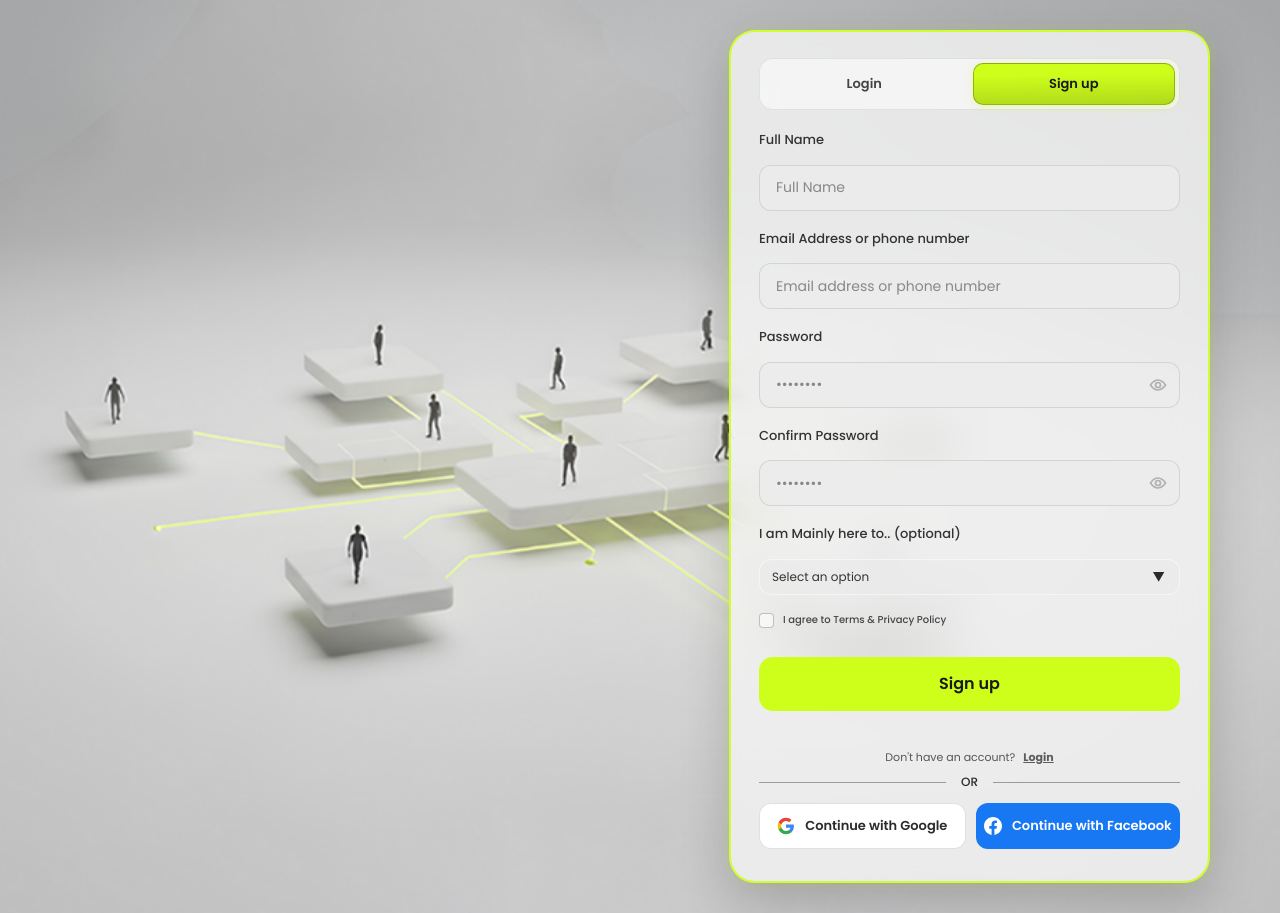
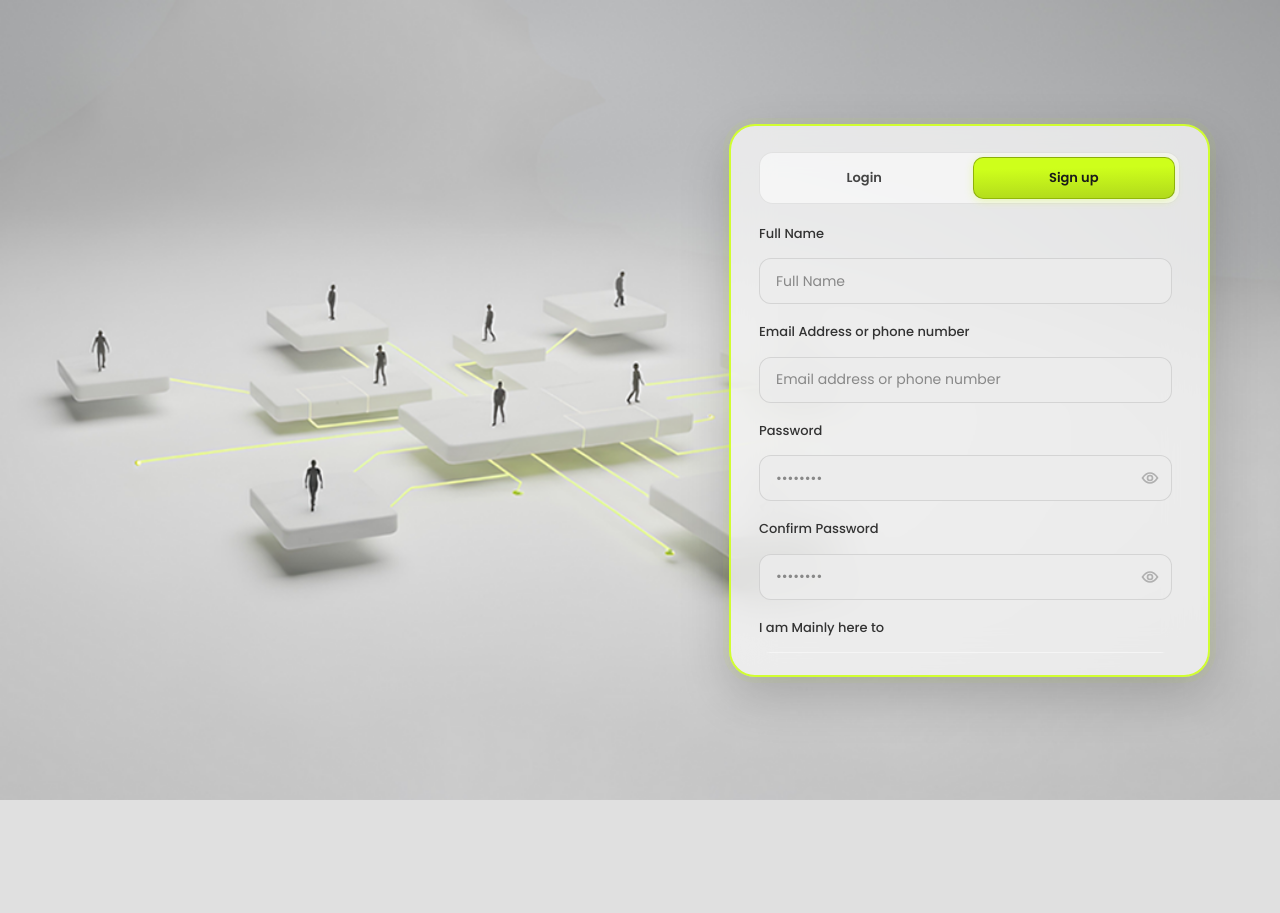
Before and after one commit to milanKUN/ultrahustle_new, a React (Vite) app: page /signup in a window 1280 px wide. After the commit the page ends 800 px from the top, so only its background shows below. Built offline with nearby package versions, Linux system fonts and the light colour scheme.

Commit message:
update from collaborator

```diff
--- a/src/features/auth/pages/DesktopSignup.css
+++ b/src/features/auth/pages/DesktopSignup.css
@@ -1,4 +1,32 @@
 @import "./DesktopLogin.css";
+
+/* ✅ Global Neon Theme for Signup */
+.desktop-login-container.signup-mode * {
+  scrollbar-width: thin;
+  scrollbar-color: #CEFF1B rgba(0, 0, 0, 0.05);
+}
+
+.desktop-login-container.signup-mode ::selection {
+  background: #CEFF1B !important;
+  color: #1a1a1a !important;
+}
+
+/* ✅ Webkit scrollbar (Chrome/Edge/Safari) */
+.desktop-login-container.signup-mode ::-webkit-scrollbar {
+  width: 8px !important;
+}
+
+.desktop-login-container.signup-mode ::-webkit-scrollbar-thumb {
+  background: #CEFF1B !important;
+  border-radius: 10px !important;
+  border: 2px solid transparent !important;
+  background-clip: padding-box !important;
+}
+
+.desktop-login-container.signup-mode ::-webkit-scrollbar-track {
+  background: rgba(0, 0, 0, 0.05) !important;
+  border-radius: 10px !important;
+}
 
 /* ================================
    Desktop Signup - FULL FIX
@@ -11,24 +39,40 @@
 .signup-card-glass {
   width: 481px !important;
   /* ✅ Match Login Card */
+  height: 553px !important;
+  /* ✅ Match Login Card Exact Height */
   padding: 26px 28px 22px !important;
   /* ✅ Match Login Card Padding */
   margin: 0 !important;
-
-  /* Height / visibility */
-  min-height: fit-content;
-  height: auto !important;
-  max-height: 90vh;
-  overflow-y: auto;
+  overflow: hidden !important;
+  /* ✅ Card itself doesn't scroll */
 
   display: flex;
   flex-direction: column;
 }
 
+/* ✅ Only the form inside scrolls */
+.signup-card-glass form {
+  flex: 1;
+  overflow-y: auto;
+  overflow-x: hidden;
+  padding-right: 8px;
+  /* Space for scrollbar */
+}
+
 /* Right-alignment overrides for Signup mode */
 .desktop-login-container.signup-mode {
+  height: 100vh !important;
+  /* ✅ Prevent page scroll */
+  overflow: hidden !important;
+  /* ✅ Only card scrolls */
   justify-content: flex-end !important;
   padding: 0 70px !important;
+}
+
+.desktop-login-container.signup-mode .desktop-login-bg img {
+  object-position: left center !important;
+  /* ✅ Match Login Exactly */
 }
 
 .desktop-login-container.signup-mode .desktop-login-content {
@@ -81,10 +125,97 @@
 }
 
 .form-select-desktop:focus {
-  outline: none;
+  outline: none !important;
   background-color: rgba(235, 235, 235, 0.9);
-  border-color: #CEFF1B;
+  border-color: #CEFF1B !important;
+  box-shadow: 0 0 0 4px rgba(206, 255, 27, 0.25) !important;
+
 }
+
+/* ===== Custom Role Select ===== */
+.custom-select {
+  position: relative;
+  width: 100%;
+}
+
+.selected-option {
+  height: 36px;
+  display: flex;
+  align-items: center;
+  justify-content: space-between;
+
+  padding: 0 14px;
+  border-radius: 12px;
+
+  background: rgba(235, 235, 235, 0.6);
+  border: 1px solid rgba(255, 255, 255, 0.5);
+  color: #2b2b2b;
+
+  cursor: pointer;
+  transition: 0.25s ease;
+}
+
+
+
+
+
+.arrow {
+  font-size: 12px;
+  color: #2b2b2b;
+  transition: 0.25s ease;
+}
+
+.selected-option.open .arrow {
+  transform: rotate(180deg);
+  color: #CEFF1B;
+  text-shadow: 0 0 6px rgba(206, 255, 27, 0.8);
+}
+
+/* Dropdown */
+.options-list {
+  position: absolute;
+  top: calc(100% + 8px);
+  left: 0;
+  width: 100%;
+  list-style: none;
+  margin: 0;
+  padding: 6px;
+  background: #F2F2F2;
+  border: 1px solid rgba(206, 255, 27, 0.35);
+  border-radius: 0px;
+  backdrop-filter: blur(10px);
+  -webkit-backdrop-filter: blur(10px);
+  box-shadow: 0 16px 40px rgba(0, 0, 0, 0.12);
+  z-index: 9999;
+}
+
+.selected-option {
+  font-size: 12px;
+}
+
+.options-list {
+  font-size: 12px;
+}
+
+.options-list li {
+  padding: 10px 12px;
+  cursor: pointer;
+  transition: 0.2s ease;
+  color: #111;
+}
+
+.options-list li:hover {
+  background: #CEFF1B;
+  box-shadow: 0 0 0 3px rgba(206, 255, 27, 0.18);
+}
+
+.options-list li.active {
+  background: #CEFF1B;
+  font-weight: 600;
+}
+
+
+
 
 /* ===== Checkbox ===== */
 .checkbox-group {
@@ -273,17 +404,19 @@
 }
 
 /* ===== Optional: Nice compact scrollbar (Chrome/Edge) ===== */
-.signup-card-glass::-webkit-scrollbar {
-  width: 6px;
+/* ✅ Form custom scrollbar - ensure it shows */
+.signup-card-glass form::-webkit-scrollbar {
+  width: 8px !important;
 }
 
-.signup-card-glass::-webkit-scrollbar-thumb {
-  background: rgba(0, 0, 0, 0.18);
-  border-radius: 8px;
+.signup-card-glass form::-webkit-scrollbar-thumb {
+  background: #CEFF1B !important;
+  border-radius: 10px !important;
 }
 
-.signup-card-glass::-webkit-scrollbar-track {
-  background: transparent;
+.signup-card-glass form::-webkit-scrollbar-track {
+  background: rgba(0, 0, 0, 0.05) !important;
+  border-radius: 10px !important;
 }
 
 /* ================================
--- a/src/features/auth/pages/DesktopSignup.jsx
+++ b/src/features/auth/pages/DesktopSignup.jsx
@@ -1,31 +1,32 @@
-import React, { useState } from 'react';
-import { useNavigate, Link } from 'react-router-dom';
+import React, { useEffect, useMemo, useRef, useState } from "react";
+import { useNavigate } from "react-router-dom";
 import "../pages/DesktopLogin.css";
 import "../pages/DesktopSignup.css";
-import desktopBg from '/desktop-bg.png';
+import desktopBg from "/desktop-bg.png";
 
 const DesktopSignup = () => {
   const navigate = useNavigate();
+
   const [showPassword, setShowPassword] = useState(false);
   const [showConfirmPassword, setShowConfirmPassword] = useState(false);
   const [showPasswordTooltip, setShowPasswordTooltip] = useState(false);
 
   const [formData, setFormData] = useState({
-    fullName: '',
-    email: '',
-    password: '',
-    confirmPassword: '',
-    role: '',
-    agreedToTerms: false
+    fullName: "",
+    email: "",
+    password: "",
+    confirmPassword: "",
+    role: "",
+    agreedToTerms: false,
   });
 
-  // Password Validation State
+  // ✅ Password Validation State
   const [passwordCriteria, setPasswordCriteria] = useState({
     length: false,
     special: false,
     upper: false,
     lower: false,
-    number: false
+    number: false,
   });
 
   const validatePassword = (pass) => {
@@ -34,28 +35,68 @@ const DesktopSignup = () => {
       special: /[!@#$%^&*(),.?":{}|<>]/.test(pass),
       upper: /[A-Z]/.test(pass),
       lower: /[a-z]/.test(pass),
-      number: /[0-9]/.test(pass)
+      number: /[0-9]/.test(pass),
     });
   };
 
   const handleInputChange = (e) => {
     const { name, value, type, checked } = e.target;
-    const newValue = type === 'checkbox' ? checked : value;
+    const newValue = type === "checkbox" ? checked : value;
 
-    if (name === 'password') {
-      validatePassword(newValue);
-    }
+    if (name === "password") validatePassword(newValue);
 
-    setFormData(prev => ({
+    setFormData((prev) => ({
       ...prev,
-      [name]: newValue
+      [name]: newValue,
     }));
   };
 
+  // ✅ Custom Role Select (FULL FIX)
+  const [isOpen, setIsOpen] = useState(false);
+  const selectRef = useRef(null);
+
+  const options = useMemo(
+    () => [
+      { value: "freelancer", label: "Find Work" },
+      { value: "client", label: "Hire Talent" },
+    ],
+    [],
+  );
+
+  const selectedLabel =
+    options.find((opt) => opt.value === formData.role)?.label ||
+    "Select an option";
+
+  const handleSelect = (value) => {
+    setFormData((prev) => ({ ...prev, role: value }));
+    setIsOpen(false);
+  };
+
+  // ✅ Close dropdown on outside click + ESC
+  useEffect(() => {
+    const onMouseDown = (e) => {
+      if (selectRef.current && !selectRef.current.contains(e.target)) {
+        setIsOpen(false);
+      }
+    };
+
+    const onKeyDown = (e) => {
+      if (e.key === "Escape") setIsOpen(false);
+    };
+
+    document.addEventListener("mousedown", onMouseDown);
+    document.addEventListener("keydown", onKeyDown);
+
+    return () => {
+      document.removeEventListener("mousedown", onMouseDown);
+      document.removeEventListener("keydown", onKeyDown);
+    };
+  }, []);
+
   const handleSubmit = (e) => {
     e.preventDefault();
-    console.log('Signup Form submitted:', formData);
-    navigate('/desktop-email-verification');
+    console.log("Signup Form submitted:", formData);
+    navigate("/desktop-email-verification");
   };
 
   return (
@@ -67,23 +108,20 @@ const DesktopSignup = () => {
 
       {/* Main Content Area */}
       <div className="desktop-login-content">
-
         {/* Signup Form Card */}
         <div className="login-card-glass signup-card-glass">
-
           {/* Tab Switcher */}
           <div className="desktop-tab-switcher">
-            <button
-              className="tab-btn"
-              onClick={() => navigate('/login')}
-            >
+            <button className="tab-btn" type="button" onClick={() => navigate("/login")}>
               Login
             </button>
-            <button className="tab-btn active">Sign up</button>
+            <button className="tab-btn active" type="button">
+              Sign up
+            </button>
           </div>
 
           <form onSubmit={handleSubmit}>
-            {/* Full Name Field */}
+            {/* Full Name */}
             <div className="form-group">
               <label htmlFor="fullName">Full Name</label>
               <div className="input-wrapper">
@@ -98,7 +136,7 @@ const DesktopSignup = () => {
               </div>
             </div>
 
-            {/* Email Field */}
+            {/* Email */}
             <div className="form-group">
               <label htmlFor="email">Email Address or phone number</label>
               <div className="input-wrapper">
@@ -113,12 +151,12 @@ const DesktopSignup = () => {
               </div>
             </div>
 
-            {/* Password Field */}
-            <div className="form-group" style={{ position: 'relative' }}>
+            {/* Password */}
+            <div className="form-group" style={{ position: "relative" }}>
               <label htmlFor="password">Password</label>
               <div className="input-wrapper">
                 <input
-                  type={showPassword ? 'text' : 'password'}
+                  type={showPassword ? "text" : "password"}
                   id="password"
                   name="password"
                   placeholder="••••••••"
@@ -130,37 +168,52 @@ const DesktopSignup = () => {
                 <button
                   type="button"
                   className="input-icon"
-                  onClick={() => setShowPassword(!showPassword)}
+                  onClick={() => setShowPassword((v) => !v)}
+                  aria-label="Toggle password visibility"
                 >
-                  <svg width="20" height="20" viewBox="0 0 24 24" fill="none" xmlns="http://www.w3.org/2000/svg">
+                  <svg width="20" height="20" viewBox="0 0 24 24" fill="none">
                     <circle cx="12" cy="12" r="3" stroke="#888" strokeWidth="2" />
-                    <path d="M21 12C21 12 16.9706 18 12 18C7.02944 18 3 12 3 12C3 12 7.02944 6 12 6C16.9706 6 21 12 21 12Z" stroke="#888" strokeWidth="2" />
+                    <path
+                      d="M21 12C21 12 16.9706 18 12 18C7.02944 18 3 12 3 12C3 12 7.02944 6 12 6C16.9706 6 21 12 21 12Z"
+                      stroke="#888"
+                      strokeWidth="2"
+                    />
                   </svg>
                 </button>
               </div>
 
-              {/* Password Validation Tooltip */}
+              {/* Password Tooltip */}
               {showPasswordTooltip && (
                 <div className="desktop-password-tooltip">
                   <div className="tooltip-arrow"></div>
                   <h4>Your Password must contain:</h4>
                   <ul>
-                    <li className={!formData.password ? '' : (passwordCriteria.length ? 'valid' : 'invalid')}>At least 8 Characters</li>
-                    <li className={!formData.password ? '' : (passwordCriteria.special ? 'valid' : 'invalid')}>Special Character (eg. !@#$%&*)</li>
-                    <li className={!formData.password ? '' : (passwordCriteria.upper ? 'valid' : 'invalid')}>At least one upper case letter (A-Z)</li>
-                    <li className={!formData.password ? '' : (passwordCriteria.lower ? 'valid' : 'invalid')}>At least one lower case letter (a-z)</li>
-                    <li className={!formData.password ? '' : (passwordCriteria.number ? 'valid' : 'invalid')}>Number (0-9)</li>
+                    <li className={!formData.password ? "" : passwordCriteria.length ? "valid" : "invalid"}>
+                      At least 8 Characters
+                    </li>
+                    <li className={!formData.password ? "" : passwordCriteria.special ? "valid" : "invalid"}>
+                      Special Character (eg. !@#$%&*)
+                    </li>
+                    <li className={!formData.password ? "" : passwordCriteria.upper ? "valid" : "invalid"}>
+                      At least one upper case letter (A-Z)
+                    </li>
+                    <li className={!formData.password ? "" : passwordCriteria.lower ? "valid" : "invalid"}>
+                      At least one lower case letter (a-z)
+                    </li>
+                    <li className={!formData.password ? "" : passwordCriteria.number ? "valid" : "invalid"}>
+                      Number (0-9)
+                    </li>
                   </ul>
                 </div>
               )}
             </div>
 
-            {/* Confirm Password Field */}
+            {/* Confirm Password */}
             <div className="form-group">
               <label htmlFor="confirmPassword">Confirm Password</label>
               <div className="input-wrapper">
                 <input
-                  type={showConfirmPassword ? 'text' : 'password'}
+                  type={showConfirmPassword ? "text" : "password"}
                   id="confirmPassword"
                   name="confirmPassword"
                   placeholder="••••••••"
@@ -170,35 +223,60 @@ const DesktopSignup = () => {
                 <button
                   type="button"
                   className="input-icon"
-                  onClick={() => setShowConfirmPassword(!showConfirmPassword)}
+                  onClick={() => setShowConfirmPassword((v) => !v)}
+                  aria-label="Toggle confirm password visibility"
                 >
-                  <svg width="20" height="20" viewBox="0 0 24 24" fill="none" xmlns="http://www.w3.org/2000/svg">
+                  <svg width="20" height="20" viewBox="0 0 24 24" fill="none">
                     <circle cx="12" cy="12" r="3" stroke="#888" strokeWidth="2" />
-                    <path d="M21 12C21 12 16.9706 18 12 18C7.02944 18 3 12 3 12C3 12 7.02944 6 12 6C16.9706 6 21 12 21 12Z" stroke="#888" strokeWidth="2" />
+                    <path
+                      d="M21 12C21 12 16.9706 18 12 18C7.02944 18 3 12 3 12C3 12 7.02944 6 12 6C16.9706 6 21 12 21 12Z"
+                      stroke="#888"
+                      strokeWidth="2"
+                    />
                   </svg>
                 </button>
               </div>
             </div>
 
-            {/* Role Select */}
+            {/* ✅ Role Select (Custom) */}
             <div className="form-group">
-              <label htmlFor="role">I am Mainly here to.. (optional)</label>
-              <div className="input-wrapper select-wrapper">
-                <select
-                  id="role"
-                  name="role"
-                  value={formData.role}
-                  onChange={handleInputChange}
-                  className="form-select-desktop"
+              <label>I am Mainly here to</label>
+
+              <div className="custom-select" ref={selectRef}>
+                <div
+                  className={`selected-option ${isOpen ? "open" : ""}`}
+                  onClick={() => setIsOpen((v) => !v)}
+                  role="button"
+                  tabIndex={0}
+                  onKeyDown={(e) => {
+                    if (e.key === "Enter" || e.key === " ") setIsOpen((v) => !v);
+                  }}
+                  aria-haspopup="listbox"
+                  aria-expanded={isOpen}
                 >
-                  <option value="" disabled>Select an option</option>
-                  <option value="freelancer">Find Work</option>
-                  <option value="client">Hire Talent</option>
-                </select>
+                  {selectedLabel}
+                  <span className="arrow">▼</span>
+                </div>
+
+                {isOpen && (
+                  <ul className="options-list" role="listbox">
+                    {options.map((option) => (
+                      <li
+                        key={option.value}
+                        role="option"
+                        aria-selected={formData.role === option.value}
+                        className={formData.role === option.value ? "active" : ""}
+                        onClick={() => handleSelect(option.value)}
+                      >
+                        {option.label}
+                      </li>
+                    ))}
+                  </ul>
+                )}
               </div>
             </div>
 
-            {/* Terms Checkbox */}
+            {/* Terms */}
             <div className="form-group checkbox-group">
               <label className="checkbox-container">
                 <input
@@ -208,42 +286,53 @@ const DesktopSignup = () => {
                   onChange={handleInputChange}
                 />
                 <span className="checkmark"></span>
-                <span className="checkbox-label">I agree to Terms & Privacy Policy</span>
+                <span className="checkbox-label">I agree to Terms &amp; Privacy Policy</span>
               </label>
             </div>
 
-            {/* Signup Button */}
+            {/* Submit */}
             <button type="submit" className="desktop-login-btn">
               Sign up
             </button>
-
-            <p className="signup-link mt-4" style={{ marginBottom: '10px' }}>
-              Don't have an account? <Link to="/login" style={{ fontWeight: 700, textDecoration: 'underline' }}>Login</Link>
-            </p>
 
             <div className="desktop-divider">
               <span>OR</span>
             </div>
 
-            {/* Social Login Buttons */}
+            {/* Social Buttons */}
             <div className="desktop-social-buttons">
               <button type="button" className="social-btn google-btn">
-                <svg width="18" height="18" viewBox="0 0 24 24" xmlns="http://www.w3.org/2000/svg">
-                  <path d="M22.56 12.25c0-.78-.07-1.53-.2-2.25H12v4.26h5.92c-.26 1.37-1.04 2.53-2.21 3.31v2.77h3.57c2.08-1.92 3.28-4.74 3.28-8.09z" fill="#4285F4" />
-                  <path d="M12 23c2.97 0 5.46-.98 7.28-2.66l-3.57-2.77c-.98.66-2.23 1.06-3.71 1.06-2.86 0-5.29-1.93-6.16-4.53H2.18v2.84C3.99 20.53 7.7 23 12 23z" fill="#34A853" />
-                  <path d="M5.84 14.09c-.22-.66-.35-1.36-.35-2.09s.13-1.43.35-2.09V7.07H2.18C1.43 8.55 1 10.22 1 12s.43 3.45 1.18 4.93l2.85-2.22.81-.62z" fill="#FBBC05" />
-                  <path d="M12 5.38c1.62 0 3.06.56 4.21 1.64l3.15-3.15C17.45 2.09 14.97 1 12 1 7.7 1 3.99 3.47 2.18 7.07l3.66 2.84c.87-2.6 3.3-4.53 6.16-4.53z" fill="#EA4335" />
+                <svg width="18" height="18" viewBox="0 0 24 24">
+                  <path
+                    d="M22.56 12.25c0-.78-.07-1.53-.2-2.25H12v4.26h5.92c-.26 1.37-1.04 2.53-2.21 3.31v2.77h3.57c2.08-1.92 3.28-4.74 3.28-8.09z"
+                    fill="#4285F4"
+                  />
+                  <path
+                    d="M12 23c2.97 0 5.46-.98 7.28-2.66l-3.57-2.77c-.98.66-2.23 1.06-3.71 1.06-2.86 0-5.29-1.93-6.16-4.53H2.18v2.84C3.99 20.53 7.7 23 12 23z"
+                    fill="#34A853"
+                  />
+                  <path
+                    d="M5.84 14.09c-.22-.66-.35-1.36-.35-2.09s.13-1.43.35-2.09V7.07H2.18C1.43 8.55 1 10.22 1 12s.43 3.45 1.18 4.93l2.85-2.22.81-.62z"
+                    fill="#FBBC05"
+                  />
+                  <path
+                    d="M12 5.38c1.62 0 3.06.56 4.21 1.64l3.15-3.15C17.45 2.09 14.97 1 12 1 7.7 1 3.99 3.47 2.18 7.07l3.66 2.84c.87-2.6 3.3-4.53 6.16-4.53z"
+                    fill="#EA4335"
+                  />
                 </svg>
                 <span>Continue with Google</span>
               </button>
+
               <button type="button" className="social-btn facebook-btn">
-                <svg width="18" height="18" viewBox="0 0 24 24" xmlns="http://www.w3.org/2000/svg">
-                  <path d="M24 12.073c0-6.627-5.373-12-12-12s-12 5.373-12 12c0 5.99 4.388 10.954 10.125 11.854v-8.385H7.078v-3.47h3.047V9.43c0-3.007 1.792-4.669 4.533-4.669 1.312 0 2.686.235 2.686.235v2.953H15.83c-1.491 0-1.956.925-1.956 1.874v2.25h3.328l-.532 3.47h-2.796v8.385C19.612 23.027 24 18.062 24 12.073z" fill="white" />
+                <svg width="18" height="18" viewBox="0 0 24 24">
+                  <path
+                    d="M24 12.073c0-6.627-5.373-12-12-12s-12 5.373-12 12c0 5.99 4.388 10.954 10.125 11.854v-8.385H7.078v-3.47h3.047V9.43c0-3.007 1.792-4.669 4.533-4.669 1.312 0 2.686.235 2.686.235v2.953H15.83c-1.491 0-1.956.925-1.956 1.874v2.25h3.328l-.532 3.47h-2.796v8.385C19.612 23.027 24 18.062 24 12.073z"
+                    fill="white"
+                  />
                 </svg>
                 <span>Continue with Facebook</span>
               </button>
             </div>
-
           </form>
         </div>
       </div>
```
Also changed, not shown: src/features/onboarding/components/ForClient/WorkTypeSelection.jsx (+5 -27 lines), src/features/onboarding/components/ForCreator/CreatorNeeds.jsx (+9 -37 lines), src/features/onboarding/components/ForCreator/CreatorProfileSetup.jsx (+7 -30 lines), src/features/onboarding/components/ForCreator/WorkTypeSelectionForCreator.jsx (+18 -47 lines).
